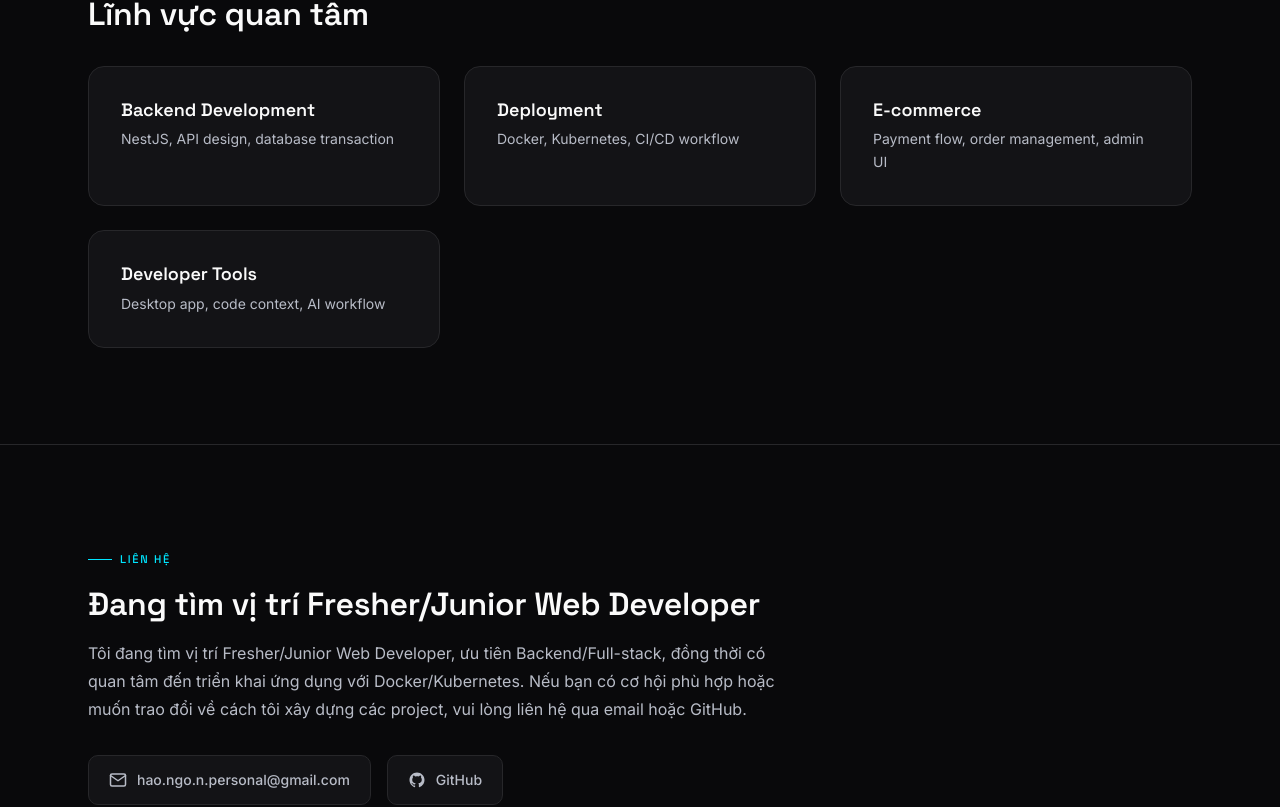
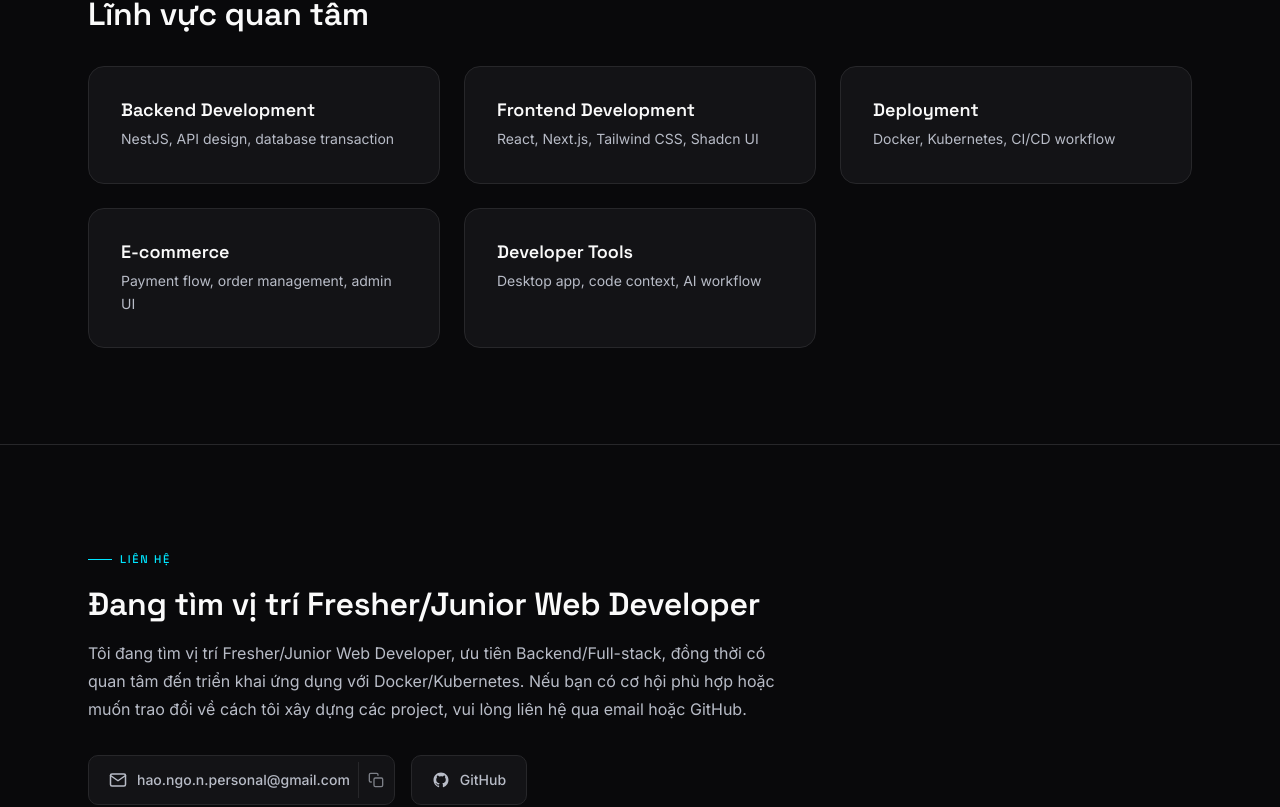
Before and after one commit to HaoNgo232/portfolio, a Next.js app: page / in a window 1280 px wide. Shown: the part 4593-5400 px from the top of the page. Built offline with nearby package versions, Linux system fonts and the light colour scheme.

Commit message:
feat: add copy email button with clipboard functionality and new icons

```diff
--- a/app/globals.css
+++ b/app/globals.css
@@ -1819,6 +1819,55 @@ ul {
   margin-top: 2rem;
 }
 
+.copy-email-wrapper {
+  display: inline-flex;
+  align-items: center;
+  background: var(--clr-surface);
+  border: 1px solid var(--clr-border);
+  border-radius: var(--r-md);
+  transition:
+    background var(--t-fast),
+    border-color var(--t-fast);
+}
+
+.copy-email-wrapper:hover {
+  border-color: var(--clr-primary);
+  background: var(--clr-primary-dim);
+}
+
+.copy-email-wrapper .contact-link {
+  border: none;
+  background: transparent;
+  padding-right: 0.5rem;
+}
+
+.copy-email-wrapper .contact-link:hover {
+  background: transparent;
+  border-color: transparent;
+}
+
+.copy-btn {
+  display: flex;
+  align-items: center;
+  justify-content: center;
+  width: 36px;
+  height: 36px;
+  background: transparent;
+  border: none;
+  border-left: 1px solid var(--clr-border);
+  color: var(--clr-text-muted);
+  cursor: pointer;
+  transition: color var(--t-fast);
+}
+
+.copy-btn:hover {
+  color: var(--clr-primary);
+}
+
+.copy-btn.copied {
+  color: var(--clr-success);
+}
+
 /* ─── Responsive ────────────────────────────────────────────────── */
 @media (max-width: 820px) {
   .about-grid {
--- a/app/page.tsx
+++ b/app/page.tsx
@@ -2,7 +2,13 @@
 
 import { PROJECTS } from "@/lib/projects/data";
 import { STACK_ICONS } from "@/lib/projects/stack-icons";
-import { IconGithub, Badge, IconEmail } from "@/components/ui/icons";
+import {
+  IconGithub,
+  Badge,
+  IconEmail,
+  IconCopy,
+  IconCheck,
+} from "@/components/ui/icons";
 import { useEffect, useRef, useState } from "react";
 import Link from "next/link";
 import Image from "next/image";
@@ -60,6 +66,10 @@ const EXPLORATIONS = [
   {
     title: "Backend Development",
     desc: "NestJS, API design, database transaction",
+  },
+  {
+    title: "Frontend Development",
+    desc: "React, Next.js, Tailwind CSS, Shadcn UI",
   },
   { title: "Deployment", desc: "Docker, Kubernetes, CI/CD workflow" },
   { title: "E-commerce", desc: "Payment flow, order management, admin UI" },
@@ -224,6 +234,32 @@ function SiteNav() {
   );
 }
 
+function CopyEmailButton({ email }: { email: string }) {
+  const [copied, setCopied] = useState(false);
+
+  const handleCopy = () => {
+    navigator.clipboard.writeText(email);
+    setCopied(true);
+    setTimeout(() => setCopied(false), 2000);
+  };
+
+  return (
+    <div className="copy-email-wrapper">
+      <a href={`mailto:${email}`} className="contact-link">
+        <IconEmail /> {email}
+      </a>
+      <button
+        onClick={handleCopy}
+        className={`copy-btn ${copied ? "copied" : ""}`}
+        title="Sao chép email"
+        aria-label="Sao chép email"
+      >
+        {copied ? <IconCheck /> : <IconCopy />}
+      </button>
+    </div>
+  );
+}
+
 function BentoProjectCard({
   project,
   index,
@@ -240,7 +276,11 @@ function BentoProjectCard({
       ref={ref}
       className={`bento-card ${featured ? "bento-card-featured" : ""} fade-up`}
       style={{ transitionDelay: `${index * 80}ms` }}
-      whileHover={typeof window !== 'undefined' && window.innerWidth > 768 ? { y: -4 } : {}}
+      whileHover={
+        typeof window !== "undefined" && window.innerWidth > 768
+          ? { y: -4 }
+          : {}
+      }
       transition={{ duration: 0.3 }}
     >
       <Link href={`/projects/${project.slug}`} className="bento-card-link">
@@ -555,12 +595,7 @@ export default function Home() {
                     liên hệ qua email hoặc GitHub.
                   </p>
                   <div className="contact-redesign-links">
-                    <a
-                      href="mailto:hao.ngo.n.personal@gmail.com"
-                      className="contact-link"
-                    >
-                      <IconEmail /> hao.ngo.n.personal@gmail.com
-                    </a>
+                    <CopyEmailButton email="hao.ngo.n.personal@gmail.com" />
                     <a
                       href="https://github.com/HaoNgo232"
                       target="_blank"
--- a/components/ui/icons.tsx
+++ b/components/ui/icons.tsx
@@ -67,6 +67,43 @@ export function IconLinkedIn({ className }: { className?: string }) {
   );
 }
 
+export function IconCopy({ className }: { className?: string }) {
+  return (
+    <svg
+      width="16"
+      height="16"
+      viewBox="0 0 24 24"
+      fill="none"
+      stroke="currentColor"
+      strokeWidth="2"
+      strokeLinecap="round"
+      strokeLinejoin="round"
+      className={className}
+    >
+      <rect x="9" y="9" width="13" height="13" rx="2" ry="2" />
+      <path d="M5 15H4a2 2 0 0 1-2-2V4a2 2 0 0 1 2-2h9a2 2 0 0 1 2 2v1" />
+    </svg>
+  );
+}
+
+export function IconCheck({ className }: { className?: string }) {
+  return (
+    <svg
+      width="16"
+      height="16"
+      viewBox="0 0 24 24"
+      fill="none"
+      stroke="currentColor"
+      strokeWidth="2"
+      strokeLinecap="round"
+      strokeLinejoin="round"
+      className={className}
+    >
+      <polyline points="20 6 9 17 4 12" />
+    </svg>
+  );
+}
+
 /* Badge component */
 export function Badge({ icon, name }: { icon: string; name: string }) {
   return (
```
